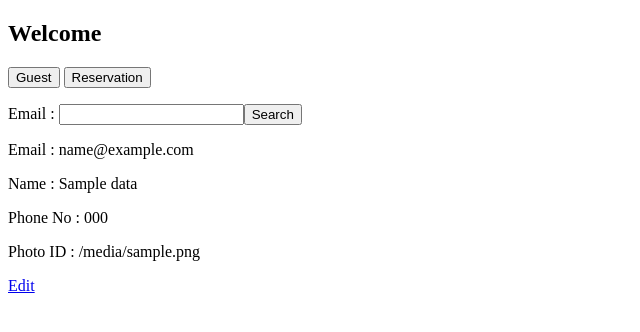
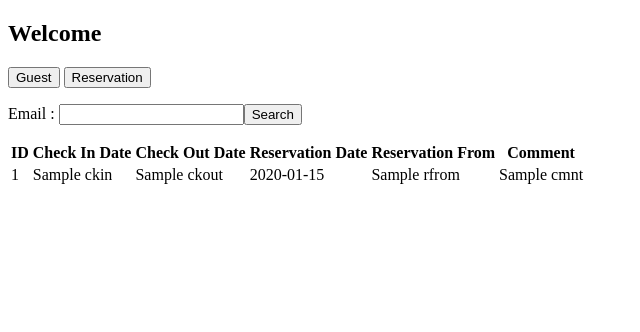
Before and after one commit to S3Infosoft/mvr-payments, a Flask app: template templates/reservation/show.html in a window 1280 px wide. Shown: the top 332 px of the page, without its empty margins (0-640 px from the left). Run offline with Flask 2, Linux system fonts and the light colour scheme; the template is opened without the code that fills it: most values are stand-ins (such as "Sample title", 1, 10 or a date in 2020).

Commit message:
Added Table to show Data

```diff
--- a/templates/reservation/show.html
+++ b/templates/reservation/show.html
@@ -11,10 +11,25 @@
 {% endif %}
 
 {% if data %}
-            <p>Email    :    {{ data.email }}</p>
-            <p>Name     :    {{ data.name }}</p>
-            <p>Phone No :    {{ data.phoneno }}</p>
-            <p>Photo ID :    {{ data.photoid }}</p>
-            <a href="/v1/guest/edit/{{ data.email }}">Edit</a>
+<table>
+    <tr>
+        <th>ID</th>
+        <th>Check In Date</th>
+        <th>Check Out Date</th>
+        <th>Reservation Date</th>
+        <th>Reservation From</th>
+        <th>Comment</th>
+    </tr>
+    {% for res in data[::-1] %}
+        <tr>
+            <td>{{ res.id }}</td>
+            <td>{{ res.ckin }}</td>
+            <td>{{ res.ckout }}</td>
+            <td>{{ res.rdate }}</td>
+            <td>{{ res.rfrom }}</td>
+            <td>{{ res.cmnt }}</td>
+        </tr>
+    {% endfor %}
+</table>
 {% endif %}
 {% endblock %}
```
